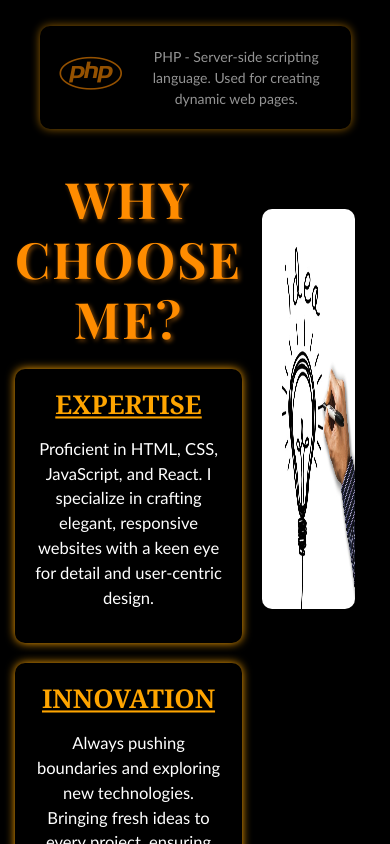
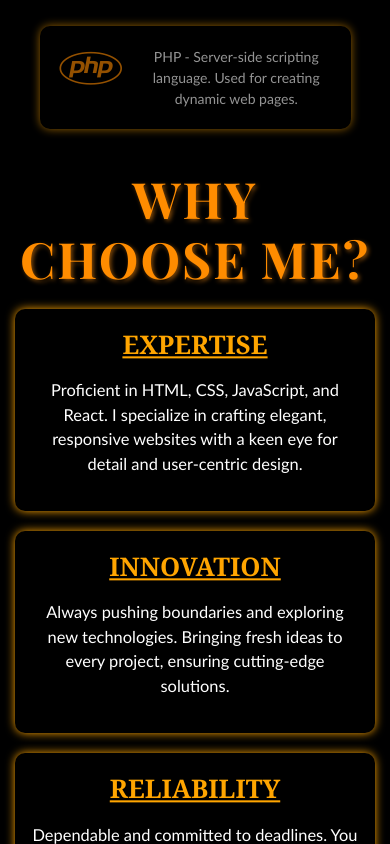
Before and after one commit to divyawebdesign/portfolio.github.io, a plain HTML site: page index.html in a window 390 px wide. Shown: the part 3429-4273 px from the top of the page. Drawn offline with nearby package versions, Linux system fonts and the light colour scheme.

Commit message:
Update index.html

```diff
--- a/index.html
+++ b/index.html
@@ -550,16 +550,13 @@
     }
 
     .why-choose-me-box {
+        justify-content:center;
         width: 100%; /* Adjust width to occupy full width */
         /* Center align with bottom margin */
     }
 
     .carousel-container {
-        width: 100%; /* Occupy full width */
-        max-width: none; /* Remove maximum width */
-        margin: 0 auto; /* Center align */
-        position: relative; /* Ensure the carousel image moves down with other content */
-        top: 20px; /* Adjust the distance from the top */
+        display:none;/* Adjust the distance from the top */
     }
     .service-box {
         width: calc(100% - 40px); /* Adjust width to occupy full width with margins */
```
